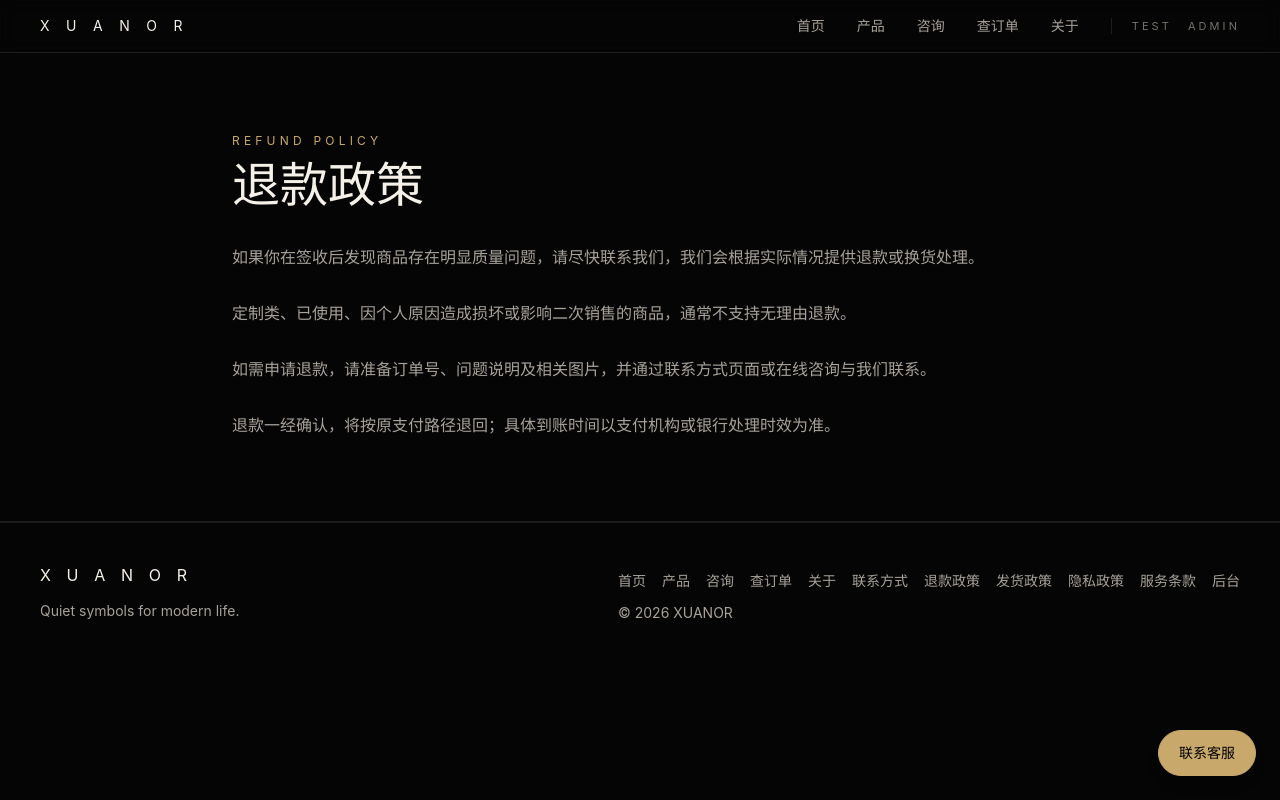
After one commit to airuixish-beep/-, a Django app: page /refund-policy/ in a window 1280 px wide. The commit adds this page. Run offline with Django 4.2, Linux system fonts and the light colour scheme; data that the repository does not hold is empty; some libraries are stand-ins or nearby versions.

Commit message:
Add public contact and policy pages.
Add standalone contact, refund, shipping, privacy, and terms pages, link them from the shared footer, and cover them with page-level tests.

Co-Authored-By: Claude Opus 4.7 <noreply@anthropic.com>

```diff
--- a/pages/urls.py
+++ b/pages/urls.py
@@ -1,12 +1,17 @@
 from django.urls import path
 
-from .views import about, chat, home, upload_test
+from .views import about, chat, contact, home, privacy_policy, refund_policy, shipping_policy, terms_of_service, upload_test
 
 app_name = "pages"
 
 urlpatterns = [
     path("", home, name="home"),
     path("about/", about, name="about"),
+    path("contact/", contact, name="contact"),
+    path("refund-policy/", refund_policy, name="refund_policy"),
+    path("shipping-policy/", shipping_policy, name="shipping_policy"),
+    path("privacy-policy/", privacy_policy, name="privacy_policy"),
+    path("terms-of-service/", terms_of_service, name="terms_of_service"),
     path("chat/", chat, name="chat"),
     path("upload-test/", upload_test, name="upload_test"),
 ]
--- a/pages/views.py
+++ b/pages/views.py
@@ -12,6 +12,26 @@ def home(request):
 
 def about(request):
     return render(request, "pages/about.html")
+
+
+def contact(request):
+    return render(request, "pages/contact.html")
+
+
+def refund_policy(request):
+    return render(request, "pages/refund_policy.html")
+
+
+def shipping_policy(request):
+    return render(request, "pages/shipping_policy.html")
+
+
+def privacy_policy(request):
+    return render(request, "pages/privacy_policy.html")
+
+
+def terms_of_service(request):
+    return render(request, "pages/terms_of_service.html")
 
 
 def chat(request):
--- a/templates/includes/footer.html
+++ b/templates/includes/footer.html
@@ -13,11 +13,16 @@
 
     <div class="text-sm text-xuanor-muted">
       <div class="flex flex-wrap gap-4">
-        <a href="/" class="hover:text-xuanor-gold">首页</a>
-        <a href="/products/" class="hover:text-xuanor-gold">产品</a>
-        <a href="/chat/" class="hover:text-xuanor-gold">咨询</a>
+        <a href="{% url 'pages:home' %}" class="hover:text-xuanor-gold">首页</a>
+        <a href="{% url 'products:list' %}" class="hover:text-xuanor-gold">产品</a>
+        <a href="{% url 'pages:chat' %}" class="hover:text-xuanor-gold">咨询</a>
         <a href="/orders/lookup/" class="hover:text-xuanor-gold">查订单</a>
-        <a href="/about/" class="hover:text-xuanor-gold">关于</a>
+        <a href="{% url 'pages:about' %}" class="hover:text-xuanor-gold">关于</a>
+        <a href="{% url 'pages:contact' %}" class="hover:text-xuanor-gold">联系方式</a>
+        <a href="{% url 'pages:refund_policy' %}" class="hover:text-xuanor-gold">退款政策</a>
+        <a href="{% url 'pages:shipping_policy' %}" class="hover:text-xuanor-gold">发货政策</a>
+        <a href="{% url 'pages:privacy_policy' %}" class="hover:text-xuanor-gold">隐私政策</a>
+        <a href="{% url 'pages:terms_of_service' %}" class="hover:text-xuanor-gold">服务条款</a>
         <a href="/admin/" class="hover:text-xuanor-gold">后台</a>
       </div>
       <p class="mt-3">© {% now "Y" %} {% if site_config %}{{ site_config.site_name }}{% else %}XUANOR{% endif %}</p>
--- /dev/null
+++ b/templates/pages/refund_policy.html
@@ -0,0 +1,18 @@
+{% extends 'base.html' %}
+
+{% block title %}退款政策 | XUANOR{% endblock %}
+
+{% block content %}
+<section class="border-b border-white/10">
+  <div class="mx-auto max-w-4xl px-6 py-20 lg:px-10">
+    <p class="text-xs uppercase tracking-[0.35em] text-xuanor-gold">Refund Policy</p>
+    <h1 class="mt-3 text-4xl leading-tight text-xuanor-cream md:text-5xl">退款政策</h1>
+    <div class="mt-8 space-y-6 text-base leading-8 text-xuanor-muted">
+      <p>如果你在签收后发现商品存在明显质量问题，请尽快联系我们，我们会根据实际情况提供退款或换货处理。</p>
+      <p>定制类、已使用、因个人原因造成损坏或影响二次销售的商品，通常不支持无理由退款。</p>
+      <p>如需申请退款，请准备订单号、问题说明及相关图片，并通过联系方式页面或在线咨询与我们联系。</p>
+      <p>退款一经确认，将按原支付路径退回；具体到账时间以支付机构或银行处理时效为准。</p>
+    </div>
+  </div>
+</section>
+{% endblock %}
```
Also changed, not shown: pages/tests.py (+52 -0 lines), templates/pages/contact.html (added, +44 -0 lines), templates/pages/privacy_policy.html (added, +18 -0 lines), templates/pages/shipping_policy.html (added, +18 -0 lines), templates/pages/terms_of_service.html (added, +18 -0 lines).
